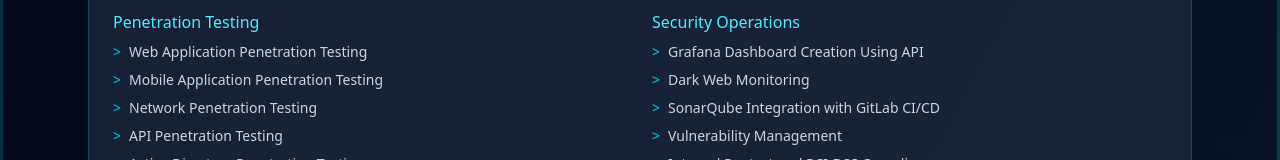
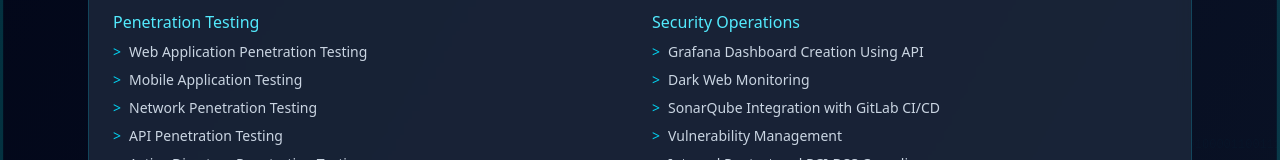
Before and after one commit to toezayarmoe/myportfolio, a Next.js app: page / in a window 1280 px wide. Shown: the part 602-762 px from the top of the page. Built offline with nearby package versions, Linux system fonts and the light colour scheme.

Commit message:
Update page.tsx

```diff
--- a/src/app/page.tsx
+++ b/src/app/page.tsx
@@ -107,7 +107,7 @@
                         Web Application Penetration Testing
                       </li>
                       <li className="text-slate-300 text-sm before:content-['>'] before:text-cyan-400 before:mr-2">
-                        Mobile Application Penetration Testing
+                        Mobile Application Testing
                       </li>
                       <li className="text-slate-300 text-sm before:content-['>'] before:text-cyan-400 before:mr-2">
                         Network Penetration Testing
```
